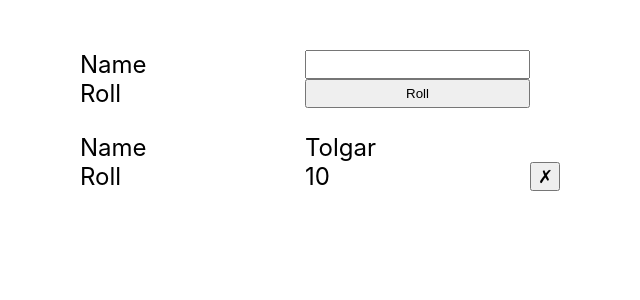
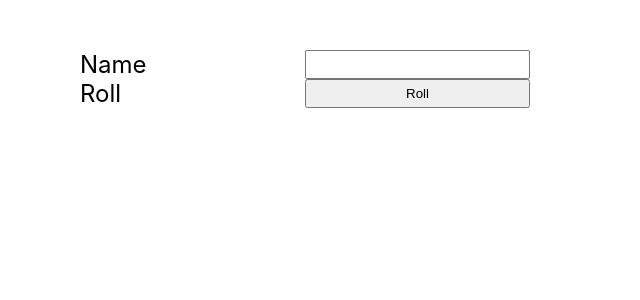
Before and after one commit to gilesbowkett/initiative, a React (Create React App) app: page / in a window 1280 px wide. Shown: the top 300 px of the page, without its empty margins (240-880 px from the left). Built offline with nearby package versions, Linux system fonts and the light colour scheme.

Commit message:
remove test default, better space handling

```diff
--- a/src/App.js
+++ b/src/App.js
@@ -37,10 +37,6 @@ const reducer = (state, action) => {
 
 const initialState = {
   characters: [
-    {
-      name: 'Tolgar',
-      roll: 10,
-    },
   ],
 }
 
@@ -51,7 +47,7 @@ function App() {
     const name = document.querySelector("input").value
     document.querySelector("input").value = ''
     document.querySelector("input").focus()
-    if ('' !== name && !/\s/g.test(name)) {
+    if ('' !== name && !/^\s*$/g.test(name)) {
       dispatch({type: 'ROLL', name})
     }
   }
```
